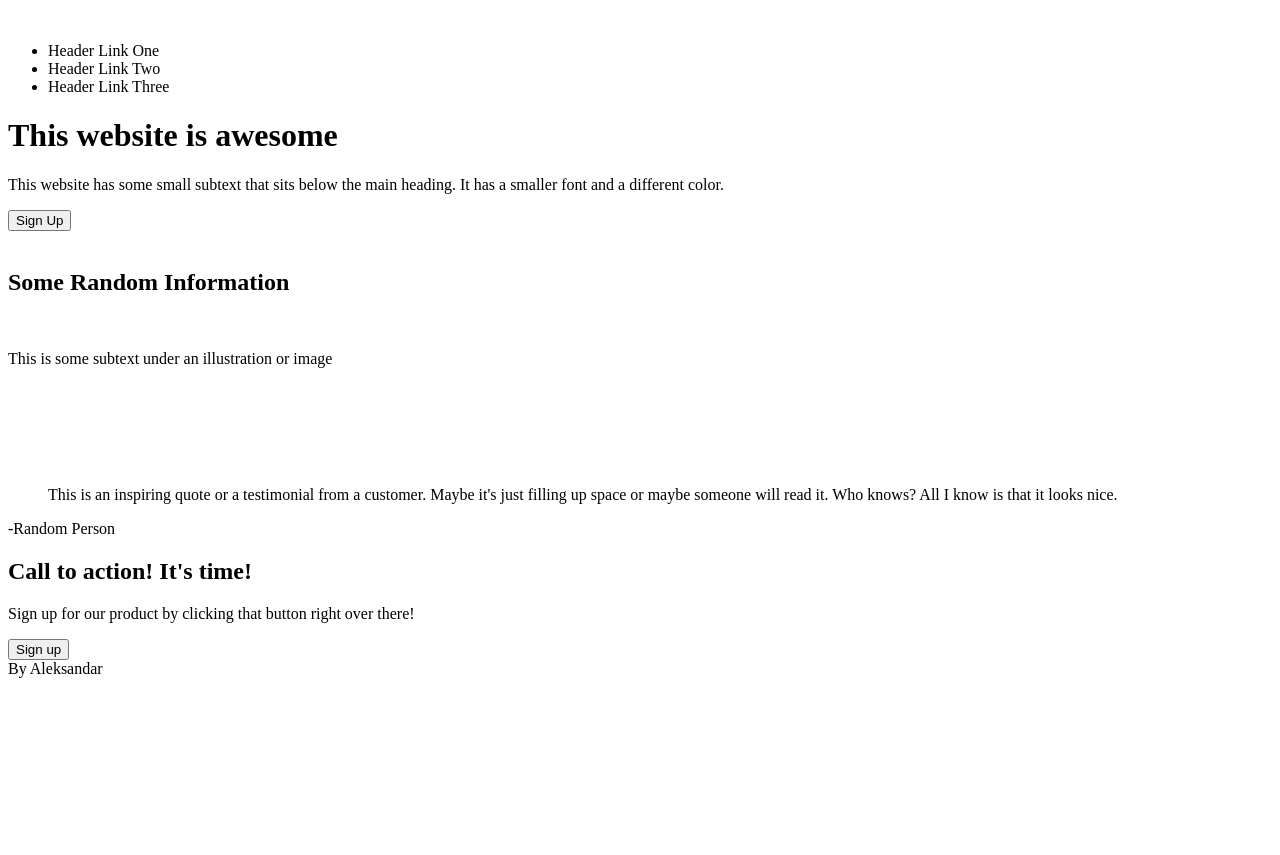
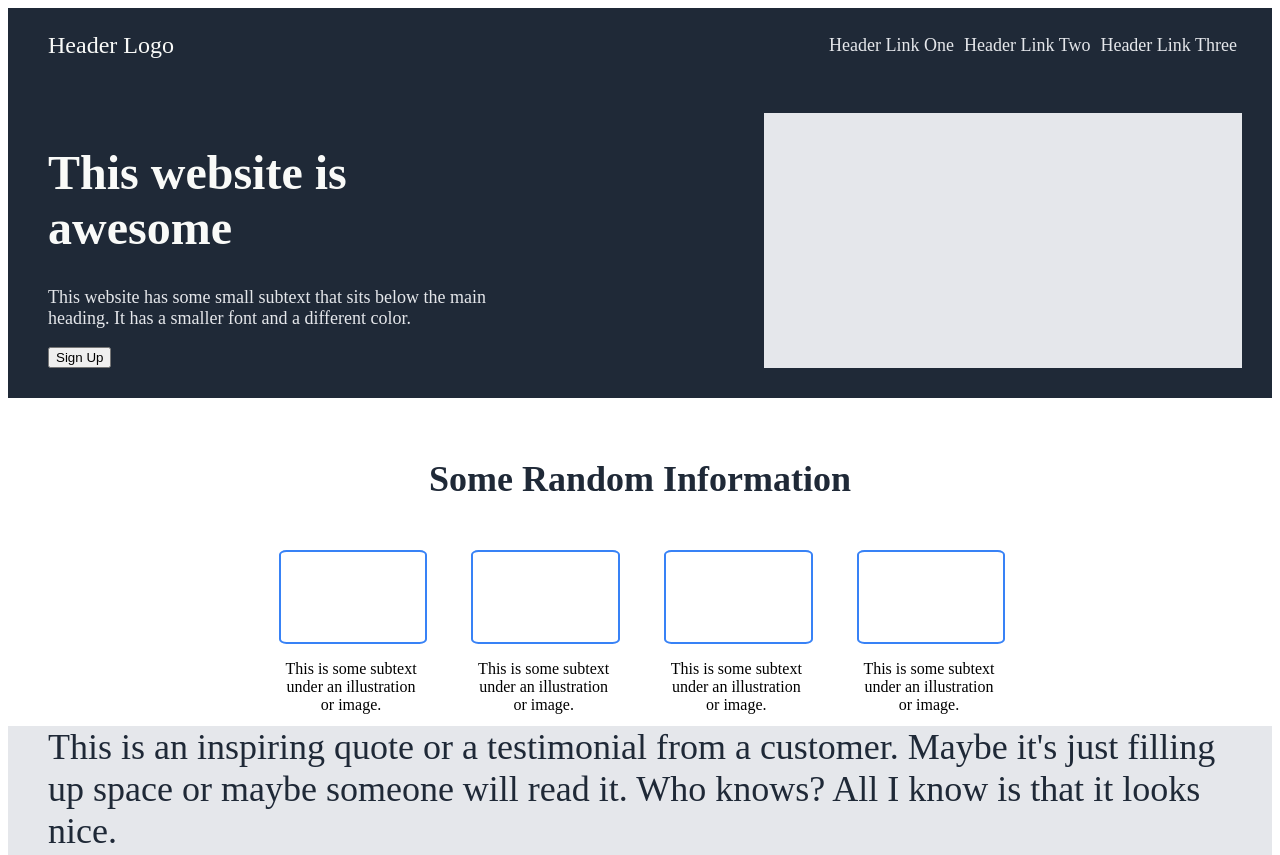
Before and after one commit to Aleksaks27/landing-page, a plain HTML site: page index.html in a window 1280 px wide. Shown: the top 855 px of the page. Before the commit the page ends 800 px from the top, so only its background shows below. Drawn offline with Linux system fonts and the light colour scheme.

Commit message:
Improve structure of page and add essential styling

```diff
--- a/index.html
+++ b/index.html
@@ -4,58 +4,62 @@
 <head>
     <meta charset="UTF-8">
     <meta name="viewport" content="width=device-width, initial-scale=1.0">
+    <link rel="stylesheet" href="styles.css">
     <title>Landing Page</title>
 </head>
 
 <body>
-    <header>
-        <div class="logo"><img></div>
+    <div class="header">
+        <div class="navbar">
+            <p class="logo">Header Logo</p>
             <ul>
                 <li><a>Header Link One</a></li>
                 <li><a>Header Link Two</a></li>
                 <li><a>Header Link Three</a></li>
             </ul>
-    </header>
+        </div>
 
+        <div class="header-content">
             <div>
-        <div>
-            <h1>This website is awesome</h1>
+                <h1 class="hero">This website is awesome</h1>
                 <p>This website has some small subtext that sits below the main heading. It has a smaller font and a
                     different color.</p>
                 <button>Sign Up</button>
             </div>
-        <div><img></div>
+            <div class="image"></div>
+        </div>
     </div>
 
-    <div>
+
+    <div class="information">
         <h2>Some Random Information</h2>
         <div class="cards">
-            <div>
-                <img>
-                <p>This is some subtext under an illustration or image</p>
+            <div class="card">
+                <div class="image"></div>
+                <p>This is some subtext under an illustration or image.</p>
             </div>
-            <div>
-                <img>
-                <p></p>
+            <div class="card">
+                <div class="image"></div>
+                <p>This is some subtext under an illustration or image.</p>
             </div>
-            <div>
-                <img>
-                <p></p>
+            <div class="card">
+                <div class="image"></div>
+                <p>This is some subtext under an illustration or image.</p>
             </div>
-            <div>
-                <img>
-                <p></p>
+            <div class="card">
+                <div class="image"></div>
+                <p>This is some subtext under an illustration or image.</p>
             </div>
         </div>
     </div>
 
-    <div>
+    <div class="quote">
         <blockquote>This is an inspiring quote or a testimonial from a customer. Maybe it's just filling up space or
             maybe someone will read it. Who knows? All I know is that it looks nice.</blockquote>
             <p>-Random Person</p>
     </div>
 
-    <div>
+    <div class="cta">
         <div>
             <h2>Call to action! It's time!</h2>
             <p>Sign up for our product by clicking that button right over there!</p>
--- a/styles.css
+++ b/styles.css
@@ -0,0 +1,120 @@
+.header {
+    background-color: #1f2937;
+    display: flex;
+    flex-direction: column;
+    justify-content: flex-start;
+    gap: 30px;
+    padding: 0 30px 30px 40px;
+}
+
+.header .navbar {
+    display: flex;
+    justify-content: space-between;
+    align-items: center;
+
+}
+
+.header .navbar ul {
+    list-style: none;
+    display: flex;
+    justify-content: space-between;
+}
+
+.header .navbar ul li {
+    padding: 5px;
+}
+
+.header .navbar .logo {
+    font-size: 24px;
+    color: #F9FAF8;
+}
+
+.header-content {
+    display: flex;
+    justify-content: space-between;
+    gap: 20%;
+}
+
+.header .header-content .hero {
+    font-size: 48px;
+    color: #F9FAF8;
+}
+
+.header .header-content .image {
+    background-color: #E5E7EB;
+}
+
+.header .navbar ul a, .header .header-content p{
+    font-size: 18px;
+    color: #E5E7EB;
+}
+
+.header-content div {
+    width: 40%;
+}
+
+
+.information {
+    padding: 30px;
+}
+
+.information h2 {
+    font-size: 36px;
+    font-weight: extra-bold;
+    color: #1F2937;
+    text-align: center;
+}
+
+.information .cards {
+    margin: auto;
+    display: flex;
+    justify-content: space-between;
+    width: 60%;
+    padding: 20px;
+}
+
+.information .cards .card {
+    width: 20%;
+}
+
+.information .cards .image {
+    width: 100%;
+    height: 100%;
+    border: 2px solid #3882F6;
+    border-radius: 5%;
+}
+
+.information .cards p {
+    text-align: center;
+}
+
+.quote {
+    background-color: #E5E7EB;
+}
+
+.quote blockquote {
+    font-size: 36px;
+    font-style: light italic;
+    color:#1F2937
+}
+.cta {
+    background-color: #3882F6;
+    color: white;
+    display: flex;
+    justify-content: space-around;
+    margin: 20px 40px;
+}
+
+.cta h2 {
+    font-weight: bold;
+}
+
+.cta button {
+    border: 1px solid white;
+    padding: 5px;
+}
+
+footer {
+    background-color: #1F2937;
+    color:#E5E7EB
+}
```
Lines whose indentation alone changed are shown as unchanged.
